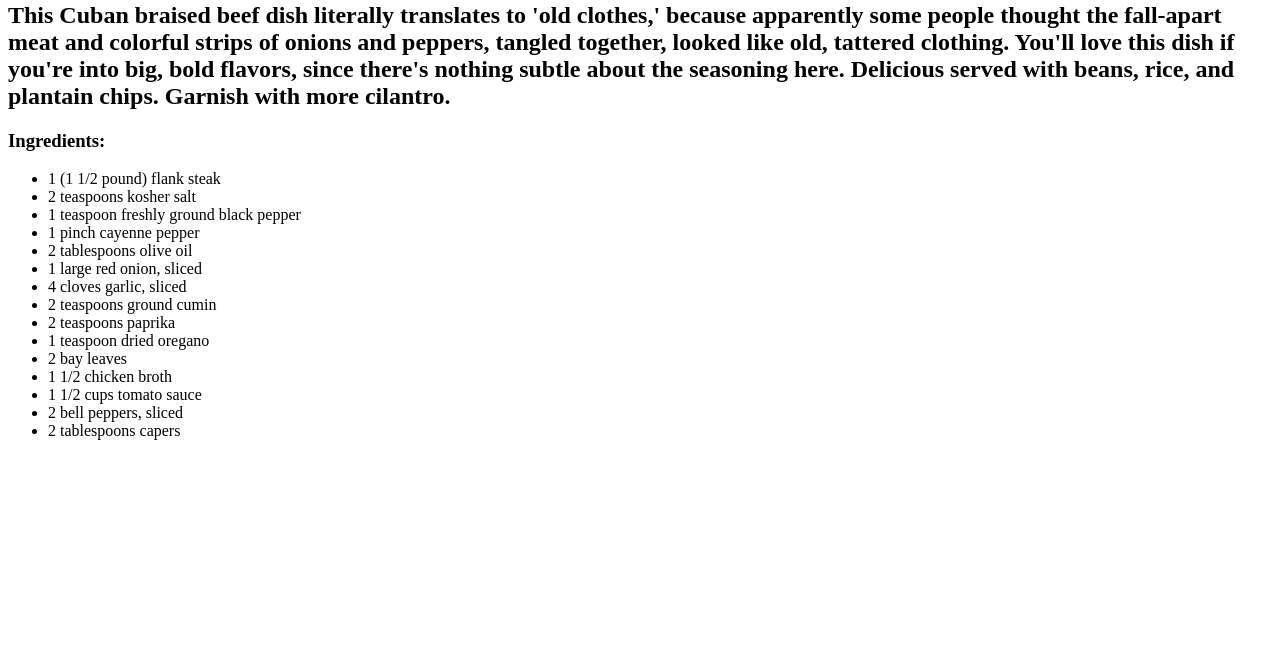
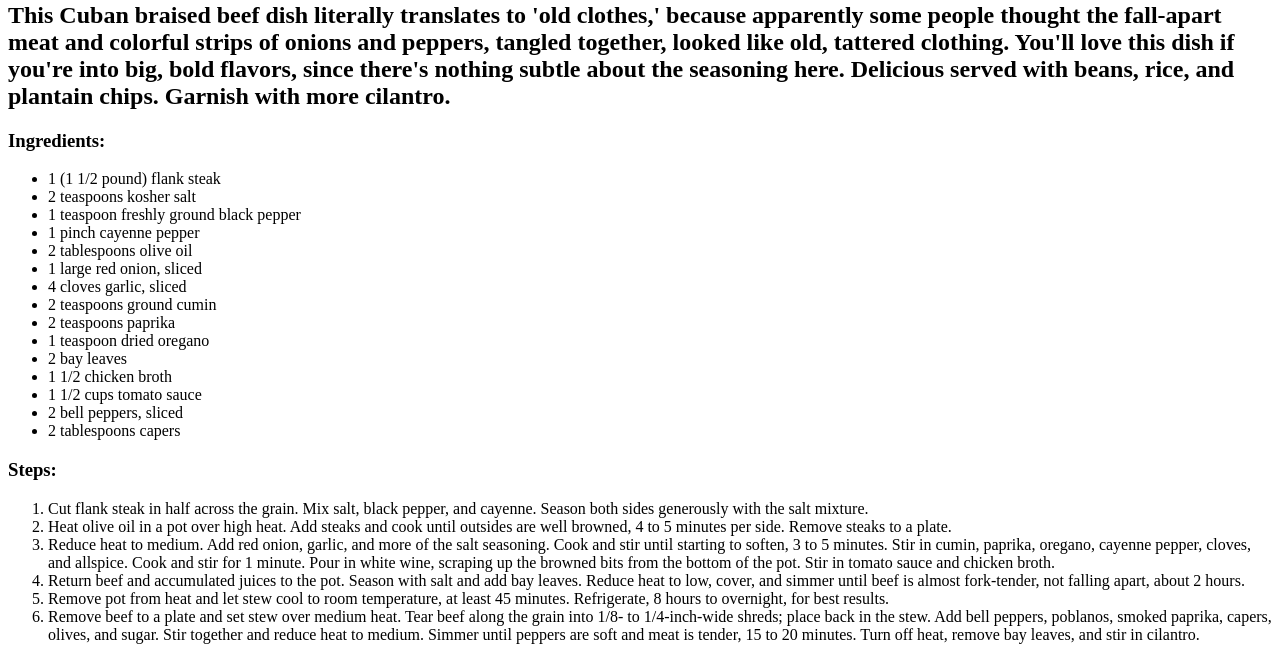
Before and after one commit to randomprogrammer185/odin-recipes, a plain HTML site: page recipes/ropa-vieja.html in a window 1280 px wide. Shown: the part 402-1062 px from the top of the page. Before the commit the page ends 858 px from the top, so only its background shows below. Drawn offline with Linux system fonts and the light colour scheme.

Commit message:
Add ropa-vieja.html

```diff
--- a/recipes/ropa-vieja.html
+++ b/recipes/ropa-vieja.html
@@ -28,5 +28,14 @@
         <li>2 bell peppers, sliced</li>
         <li>2 tablespoons capers</li>
     </ul>
+    <h3>Steps:</h3>
+    <ol>
+        <li>Cut flank steak in half across the grain. Mix salt, black pepper, and cayenne. Season both sides generously with the salt mixture.</li>
+        <li>Heat olive oil in a pot over high heat. Add steaks and cook until outsides are well browned, 4 to 5 minutes per side. Remove steaks to a plate.</li>
+        <li>Reduce heat to medium. Add red onion, garlic, and more of the salt seasoning. Cook and stir until starting to soften, 3 to 5 minutes. Stir in cumin, paprika, oregano, cayenne pepper, cloves, and allspice. Cook and stir for 1 minute. Pour in white wine, scraping up the browned bits from the bottom of the pot. Stir in tomato sauce and chicken broth.</li>
+        <li>Return beef and accumulated juices to the pot. Season with salt and add bay leaves. Reduce heat to low, cover, and simmer until beef is almost fork-tender, not falling apart, about 2 hours.</li>
+        <li>Remove pot from heat and let stew cool to room temperature, at least 45 minutes. Refrigerate, 8 hours to overnight, for best results.</li>
+        <li>Remove beef to a plate and set stew over medium heat. Tear beef along the grain into 1/8- to 1/4-inch-wide shreds; place back in the stew. Add bell peppers, poblanos, smoked paprika, capers, olives, and sugar. Stir together and reduce heat to medium. Simmer until peppers are soft and meat is tender, 15 to 20 minutes. Turn off heat, remove bay leaves, and stir in cilantro.</li>
+    </ol>
 </body>
 </html>
```
Also changed, not shown: recipes/cuban-style-picadillo.html (+1 -0 lines).
